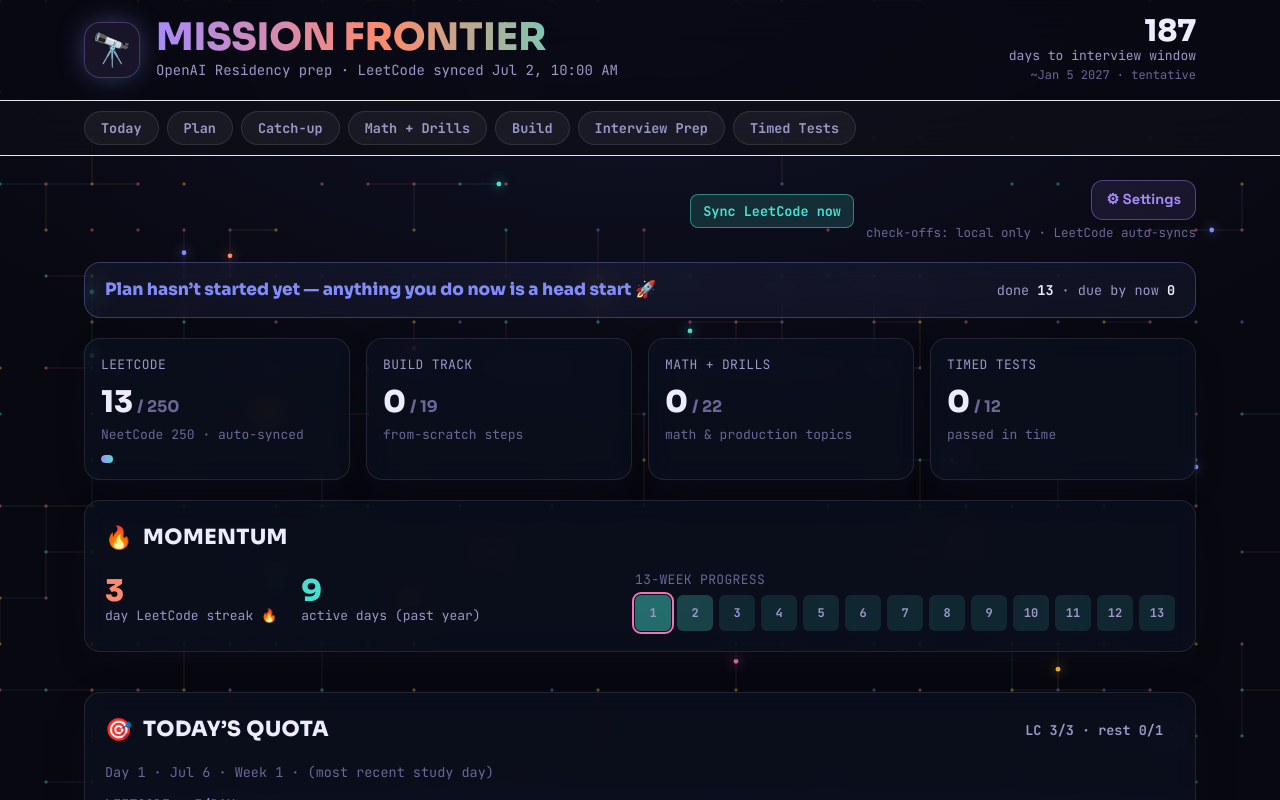
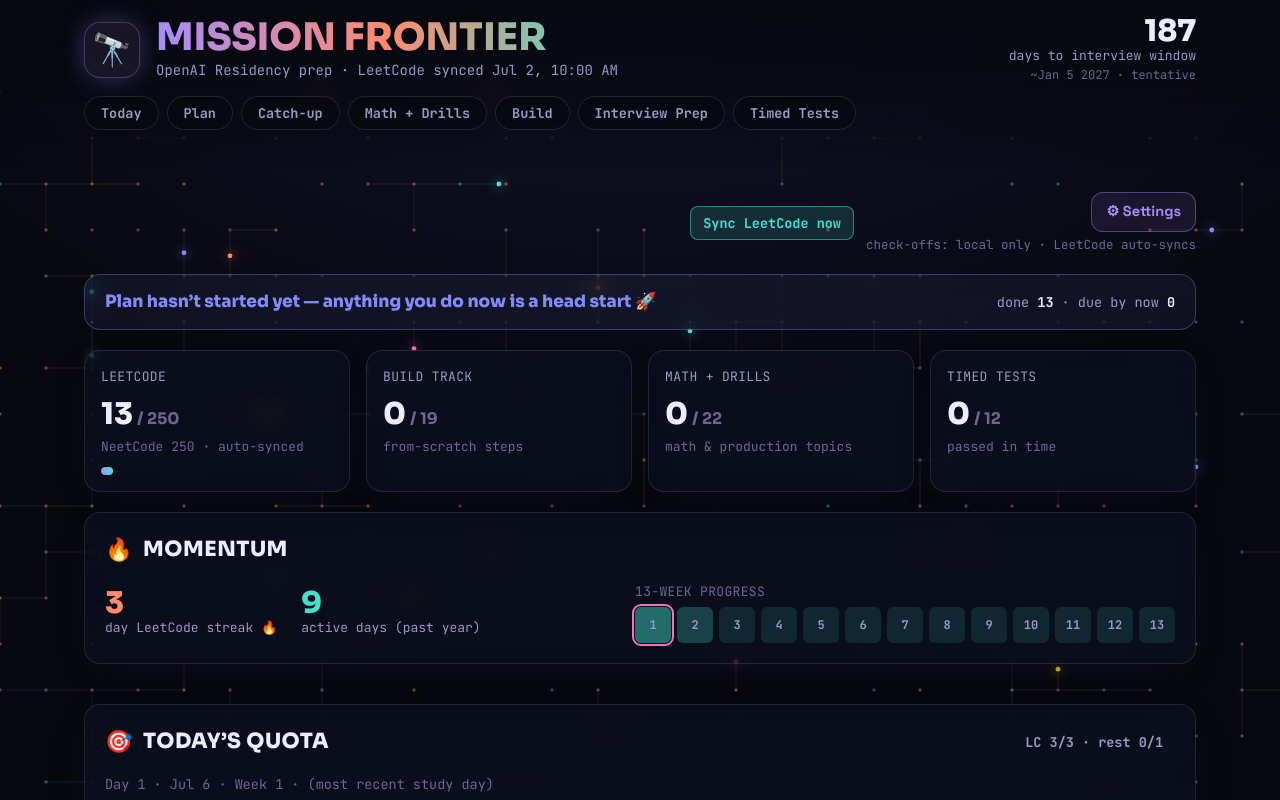
Before and after one commit to shiva-shivanibokka/mission-frontier, a React (Vite) app: page / in a window 1280 px wide. Shown: the top 800 px of the page. Built offline with nearby package versions, Linux system fonts and the light colour scheme; the HTML template or start-up script is replaced by a standard one.

Commit message:
Dissolve header into the moving background: gradient fade replaces the divider so the circuit shows through the nav strip

```diff
--- a/src/components/Header.tsx
+++ b/src/components/Header.tsx
@@ -8,9 +8,13 @@ export default function Header({ generatedAt }: { generatedAt: string | null })
     ? new Date(generatedAt).toLocaleString('en-US', { month: 'short', day: 'numeric', hour: 'numeric', minute: '2-digit' })
     : 'not yet'
   return (
-    <header className="sticky top-0 z-20 border-b border-white/8 bg-canvas/70 backdrop-blur-xl">
+    <header className="sticky top-0 z-20">
+      {/* One panel that fades from opaque at the wordmark to near-transparent
+          under the pills, so the animated circuit shows through the nav strip.
+          No hard divider — the header dissolves into the moving background. */}
+      <div className="bg-gradient-to-b from-canvas/95 via-canvas/80 to-canvas/25 backdrop-blur-md">
         {/* main row: wordmark + countdown */}
-      <div className="mx-auto flex max-w-6xl items-center gap-4 px-5 py-4">
+        <div className="mx-auto flex max-w-6xl items-center gap-4 px-5 pt-4 pb-3">
           <div className="grid h-14 w-14 place-items-center rounded-2xl border border-accent-violet/30 bg-accent-violet/10 text-[32px] shadow-glow">
             🔭
           </div>
@@ -29,9 +33,8 @@ export default function Header({ generatedAt }: { generatedAt: string | null })
           </div>
         </div>
 
-      {/* second row: jump-to nav in oval pills, its own band */}
-      <div className="border-t border-white/8 bg-white/[0.02]">
-        <nav className="mx-auto flex max-w-6xl gap-2 overflow-x-auto px-5 py-2.5">
+        {/* second row: jump-to nav — pills float over the moving background */}
+        <nav className="mx-auto flex max-w-6xl gap-2 overflow-x-auto px-5 pb-3.5">
           {[
             ['today', 'Today'],
             ['plan', 'Plan'],
@@ -44,13 +47,15 @@ export default function Header({ generatedAt }: { generatedAt: string | null })
             <a
               key={id}
               href={`#${id}`}
-              className="whitespace-nowrap rounded-full border border-white/10 bg-white/5 px-4 py-1.5 font-mono text-[13.5px] font-bold text-muted transition hover:border-accent-violet/40 hover:bg-accent-violet/10 hover:text-ink"
+              className="whitespace-nowrap rounded-full border border-white/10 bg-canvas/50 px-4 py-1.5 font-mono text-[13.5px] font-bold text-muted backdrop-blur-sm transition hover:border-accent-violet/40 hover:bg-accent-violet/20 hover:text-ink"
             >
               {label}
             </a>
           ))}
         </nav>
       </div>
+      {/* soft glow seam instead of a line: a thin gradient that melts away */}
+      <div className="h-6 bg-gradient-to-b from-canvas/25 to-transparent" />
     </header>
   )
 }
```
Lines whose indentation alone changed are shown as unchanged.
